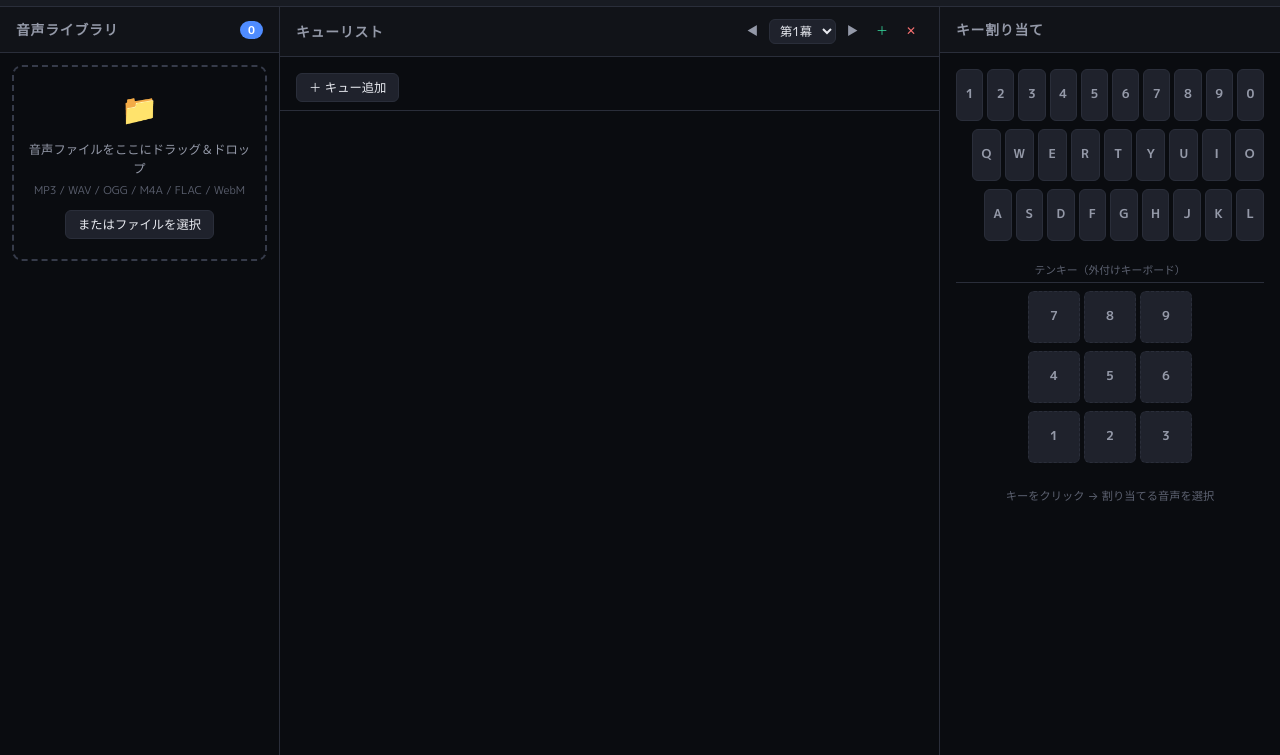
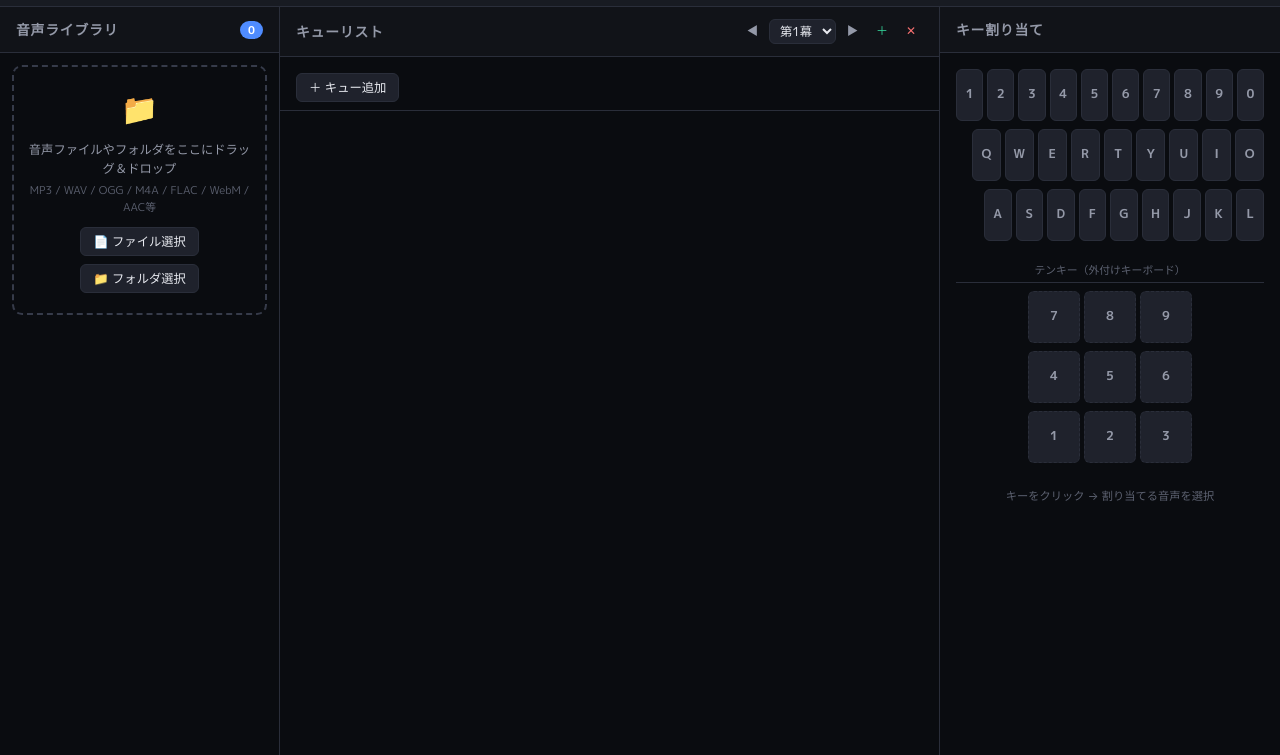
Before and after one commit to kentarourus/CS_sumpler, a website with bundled scripts: page index.html in a window 1280 px wide. Both pictures are taken after a click on the button "クリックして音声を有効化". Shown: the part 45-800 px from the top of the page. Built offline with nearby package versions, Linux system fonts and the light colour scheme.

Commit message:
feat: implement directory drag-and-drop file ingestion and add active track management UI controls

```diff
--- a/index.html
+++ b/index.html
@@ -69,10 +69,14 @@
         <div id="drop-zone" class="drop-zone">
           <div class="drop-zone-inner">
             <span class="drop-icon">📁</span>
-            <p>音声ファイルをここにドラッグ＆ドロップ</p>
-            <p class="drop-hint">MP3 / WAV / OGG / M4A / FLAC / WebM</p>
-            <button id="btn-browse" class="btn-secondary" type="button">またはファイルを選択</button>
-            <input type="file" id="file-browse" multiple accept="audio/*,.mp3,.wav,.ogg,.m4a,.flac,.webm,.aac" class="hidden" />
+            <p>音声ファイルやフォルダをここにドラッグ＆ドロップ</p>
+            <p class="drop-hint">MP3 / WAV / OGG / M4A / FLAC / WebM / AAC等</p>
+            <div class="drop-actions">
+              <button id="btn-browse" class="btn-secondary" type="button">📄 ファイル選択</button>
+              <button id="btn-browse-folder" class="btn-secondary" type="button">📁 フォルダ選択</button>
+            </div>
+            <input type="file" id="file-browse" multiple accept="audio/*,.mp3,.wav,.ogg,.m4a,.flac,.webm,.aac,.wma,.aiff,.caf" class="hidden" />
+            <input type="file" id="file-browse-folder" webkitdirectory directory multiple class="hidden" />
           </div>
         </div>
 
```
